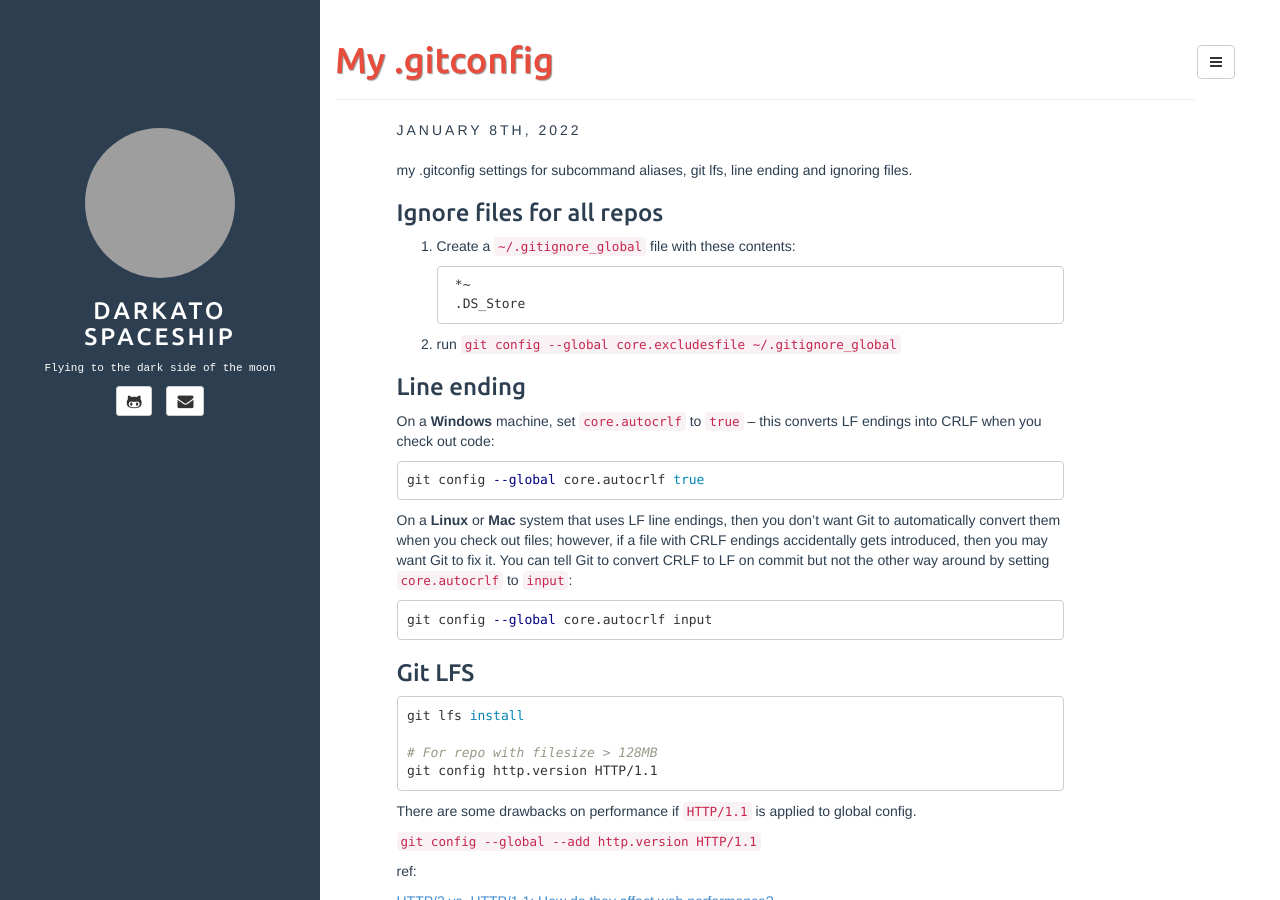
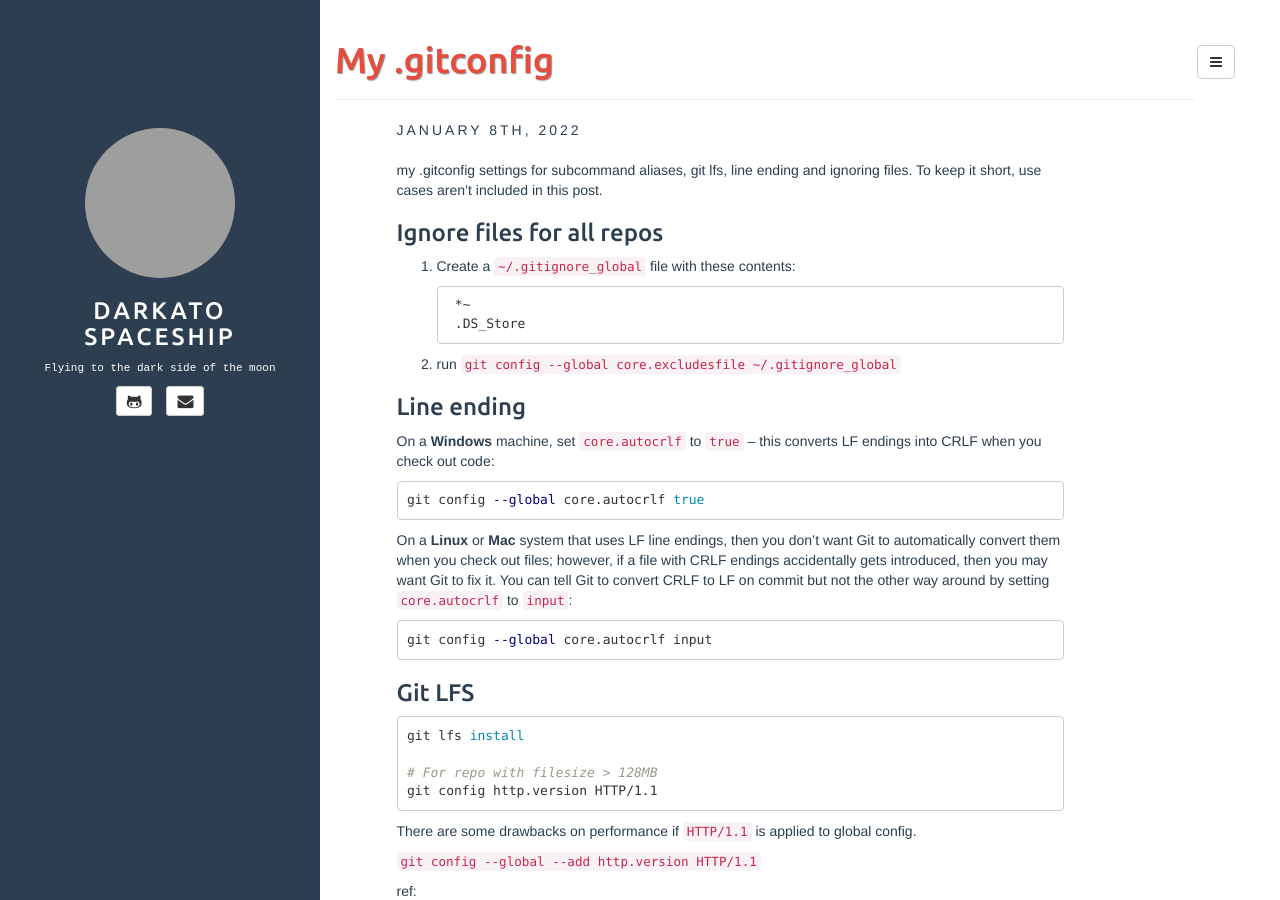
Before and after one commit to darkato42/darkato42.github.io, a Jekyll site: the page built from _posts/2022-01-08-gitconfig.md, in a window 1280 px wide and 900 px high. Built offline with Jekyll 4.4.1, drawn with Linux system fonts in a browser that asks for light colours; comment, search, counter and statistics services are not loaded; grey boxes are pictures that could not be loaded.

Commit message:
Update 2022-01-08-gitconfig.md

```diff
--- a/_posts/2022-01-08-gitconfig.md
+++ b/_posts/2022-01-08-gitconfig.md
@@ -7,7 +7,7 @@ comments: true
 excerpt_separator: <!--more-->
 ---
 
-my .gitconfig settings for subcommand aliases, git lfs, line ending and ignoring files.
+my .gitconfig settings for subcommand aliases, git lfs, line ending and ignoring files. To keep it short, use cases aren't included in this post.
 
 <!--more-->
 
```
